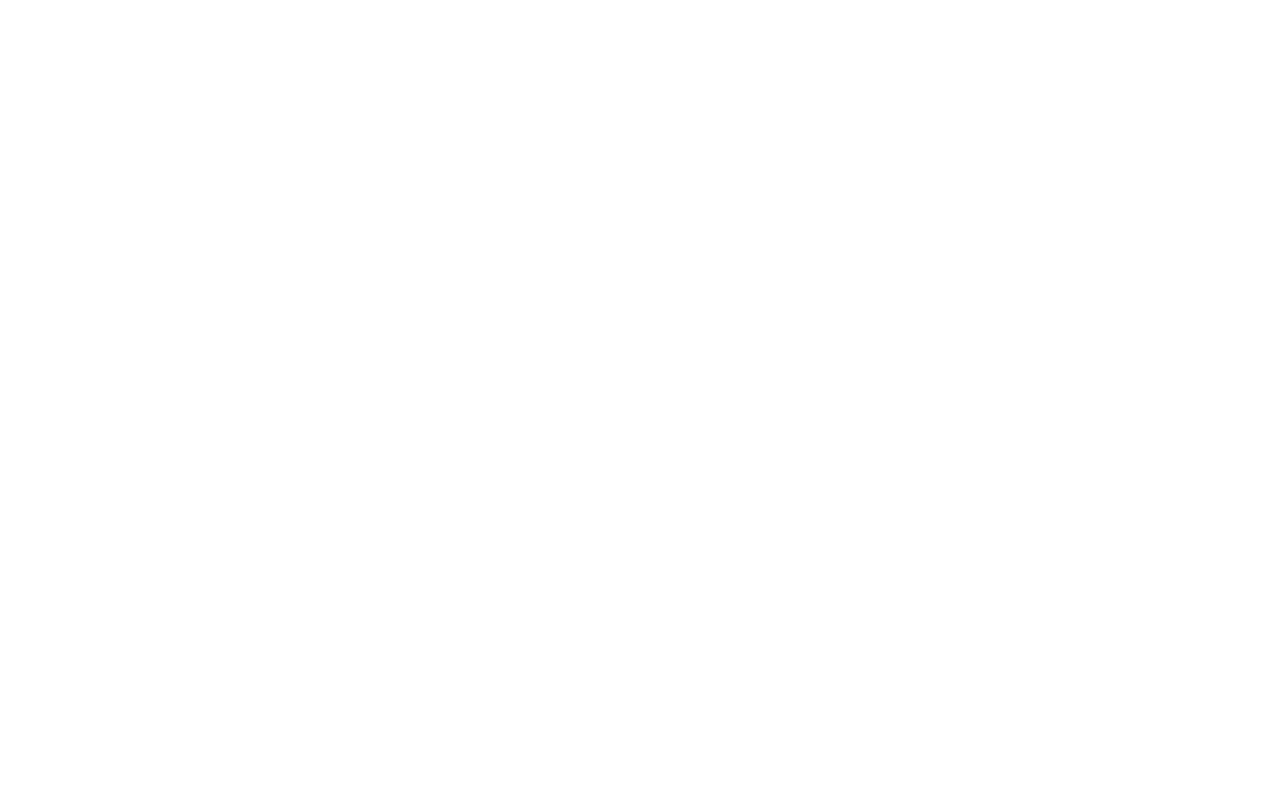
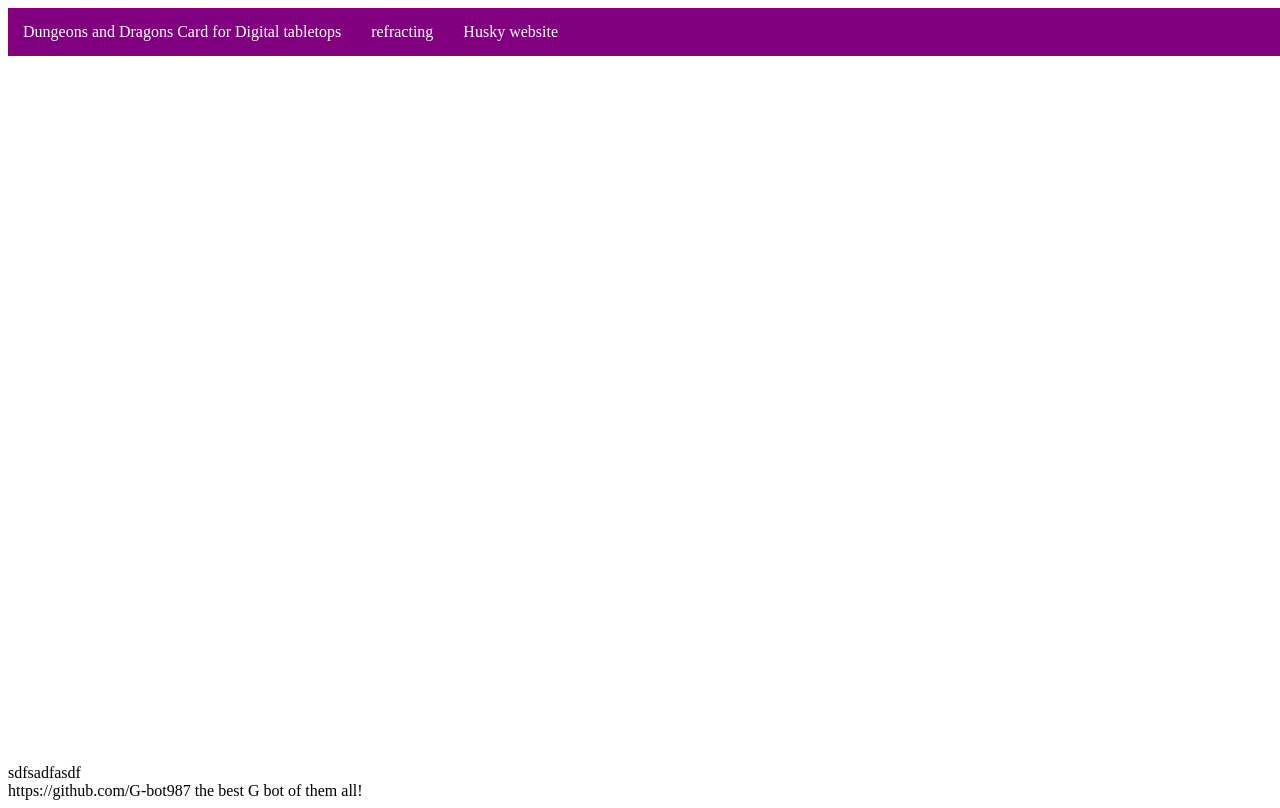
Before and after one commit to G-bot987/portfolio, a plain HTML site: page index.html in a window 1280 px wide. Drawn offline with Linux system fonts and the light colour scheme.

Commit message:
added robo flavicon and scrolling navbar and psuedo

```diff
--- a/assets/CSS/styles.css
+++ b/assets/CSS/styles.css
@@ -0,0 +1,20 @@
+nav {
+    position:fixed;
+    width: 100%;
+    transition: top 0.3s;
+    background-color: purple;
+}
+
+nav a {
+    float:left;
+    display: block;
+    color: white;
+    text-align:center;
+    padding: 15px;
+    text-decoration: none;
+}
+
+nav a:hover {
+    background-color: black;
+    color: silver;
+}
--- a/index.html
+++ b/index.html
@@ -7,6 +7,7 @@
     <title>Document</title>
     <link rel="stylesheet" href="./assets/CSS/reset.css">
     <link rel="stylesheet" href="./assets/CSS/styles.css">
+    <link rel="icon" href="assets/img/roboflav.png">
 </head>
 
 <header>
@@ -16,14 +17,69 @@
 
 <body>
 <nav>
-
+    <a href="#DnD">Dungeons and Dragons Card for Digital tabletops</a>
+    <a href="refracting">refracting</a>
+    <a href="husky">Husky website</a>
 </nav>
 
+
+<br>
+<br>
+<br>
+<br>
+<br>
+<br>
+<br>
+<br>
+
+<br>
+<br>
+<br>
+<br>
+<br>
+
+<br>
+<br>
+<br>
+
+<br>
+<br>
+<br>
+
+<br>
+<br>
+
+<br>
+<br>
+<br>
+<br>
+
+<br>
+<br>
+<br>
+
+<br>
+<br>
+<br>
+
+<br>
+<br>
+<br>
+<br>
+<br>
+<br>
+
+<br>
+<br>
+<br>
+<br>
+<br>
+sdfsadfasdf
 <script src="Java/java.js"></script>
 
 </body>
 
 <footer>
-
+    https://github.com/G-bot987 the best G bot of them all!
 </footer>
 </html>
```
Also changed, not shown: assets/img/roboflav.png (added).
